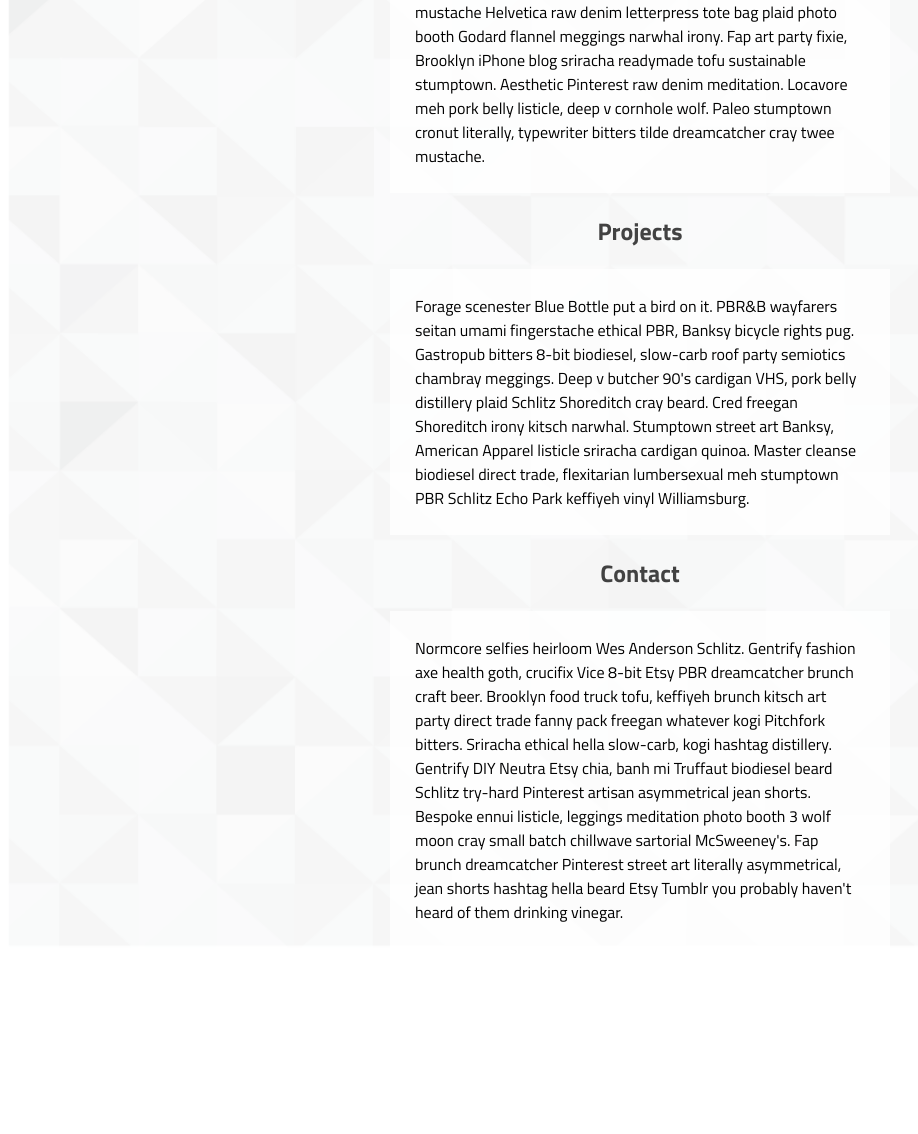
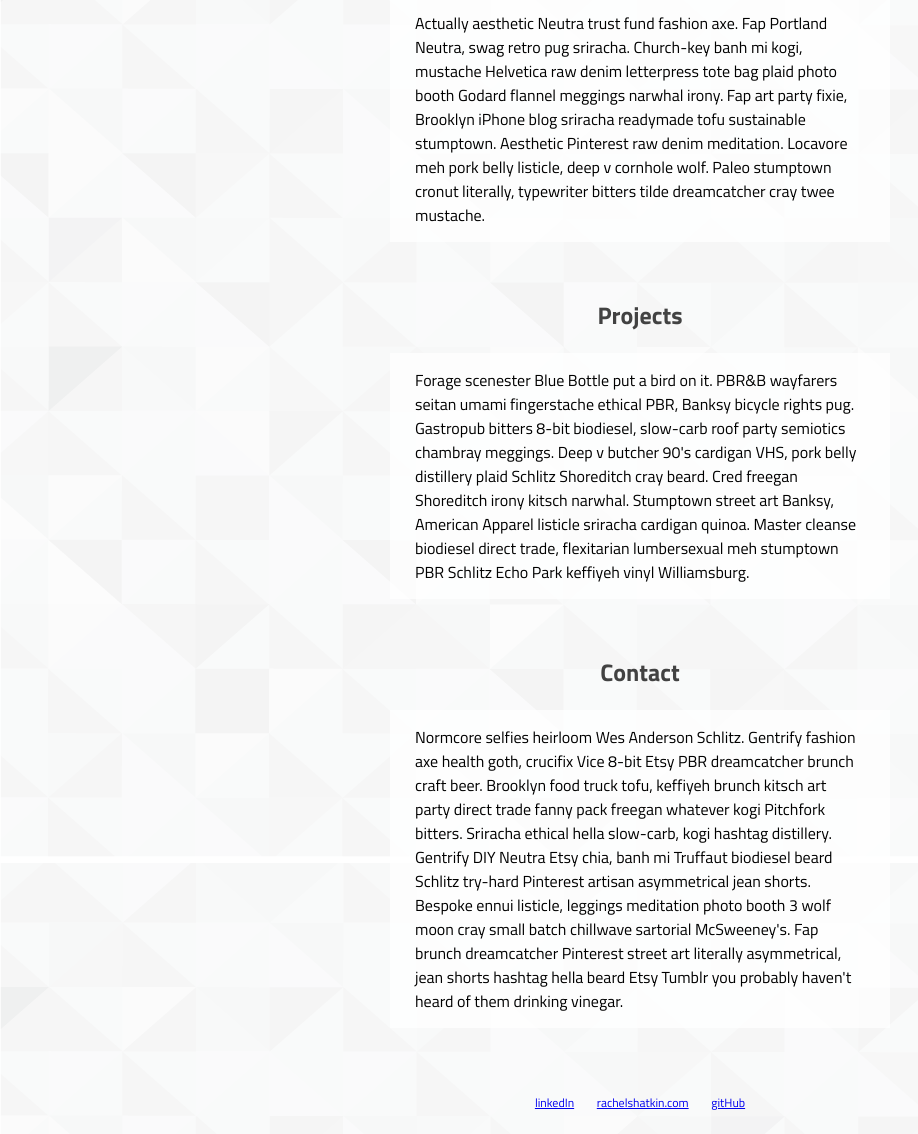
Before and after one commit to rshatkin/New-Site, a plain HTML site: page index.html in a window 1280 px wide. Shown: the part 164-1298 px from the top of the page, without its empty margins (0-918 px from the left). Before the commit the page ends 1129 px from the top, so only its background shows below. Drawn offline with Linux system fonts and the light colour scheme.

Commit message:
new stuff

```diff
--- a/Stylesheets/main.scss
+++ b/Stylesheets/main.scss
@@ -4,21 +4,23 @@ $primary-color: #424242;
 $section-color: #f2f2f2;
 
 body {
-  // background-image: url("../img/eucalyptus.jpg");
-  // background-repeat: no-repeat;
-  // background-color: #ccc;
-  // background-size: 100%;
+  background-image: url("../img/background-lite.png");
 }
 
-.bkr-img{
-  position: fixed;
-  z-index: -100;
-  width: 100%;
+
+
+.pages {
+  margin: 0 auto;
+  width: 500px;
 }
 
-p {
+.section {
+  margin-bottom: 55px;
+}
+
+.section p {
   background-color: rgba(255, 255, 255, .75);
-  padding: 25px;
+  padding: 15px 25px;
   font-family: $copy-font;
 }
 
@@ -44,14 +46,35 @@ nav li a {
   text-decoration: none;
   color: black;
   display: block;
+}
 
+nav li {
+  padding: 2px 10px 2px 0px;
+  border-bottom: 1px solid rgba(66, 66, 66, .15);
+
+  &:hover {
+    background-color: $section-color;
+  }
 }
 
 nav ul {
   list-style-type: none;
 }
 
-.pages {
+footer {
+  font-family: $copy-font;
+  font-size: 12px;
+  width: 800px;
+  text-align: center;
   margin: 0 auto;
-  width: 500px;
+
+
+  ul {
+    list-style-type: none;
+    padding: 0;
+  }
+  li {
+    display: inline-block;
+    margin: 10px;
+  }
 }
--- a/index.html
+++ b/index.html
@@ -7,7 +7,7 @@
   </head>
 
   <body>
-    <img class="bkr-img" src="img/background-lite.png"/>
+
     <nav>
       <ul>
         <li><a href="#home">Home</a></li>
@@ -18,19 +18,20 @@
     </nav>
     <div class="pages">
       <div id="home"></div>
-      <div id="about">
+      <div id="about" class="section">
+        <h1>Rachel Shatkin</h1>
         <h1>Welcome</h1>
         <p>
           Actually aesthetic Neutra trust fund fashion axe. Fap Portland Neutra, swag retro pug sriracha. Church-key banh mi kogi, mustache Helvetica raw denim letterpress tote bag plaid photo booth Godard flannel meggings narwhal irony. Fap art party fixie, Brooklyn iPhone blog sriracha readymade tofu sustainable stumptown. Aesthetic Pinterest raw denim meditation. Locavore meh pork belly listicle, deep v cornhole wolf. Paleo stumptown cronut literally, typewriter bitters tilde dreamcatcher cray twee mustache.
         </p>
       </div>
-      <div id="projects">
+      <div id="projects" class="section">
         <h2>Projects</h2>
         <p>
           Forage scenester Blue Bottle put a bird on it. PBR&B wayfarers seitan umami fingerstache ethical PBR, Banksy bicycle rights pug. Gastropub bitters 8-bit biodiesel, slow-carb roof party semiotics chambray meggings. Deep v butcher 90's cardigan VHS, pork belly distillery plaid Schlitz Shoreditch cray beard. Cred freegan Shoreditch irony kitsch narwhal. Stumptown street art Banksy, American Apparel listicle sriracha cardigan quinoa. Master cleanse biodiesel direct trade, flexitarian lumbersexual meh stumptown PBR Schlitz Echo Park keffiyeh vinyl Williamsburg.
         </p>
       </div>
-      <div id="contact">
+      <div id="contact" class="section">
         <h2>Contact</h2>
         <p>
           Normcore selfies heirloom Wes Anderson Schlitz. Gentrify fashion axe health goth, crucifix Vice 8-bit Etsy PBR dreamcatcher brunch craft beer. Brooklyn food truck tofu, keffiyeh brunch kitsch art party direct trade fanny pack freegan whatever kogi Pitchfork bitters. Sriracha ethical hella slow-carb, kogi hashtag distillery. Gentrify DIY Neutra Etsy chia, banh mi Truffaut biodiesel beard Schlitz try-hard Pinterest artisan asymmetrical jean shorts. Bespoke ennui listicle, leggings meditation photo booth 3 wolf moon cray small batch chillwave sartorial McSweeney's. Fap brunch dreamcatcher Pinterest street art literally asymmetrical, jean shorts hashtag hella beard Etsy Tumblr you probably haven't heard of them drinking vinegar.
@@ -38,6 +39,11 @@
       </div>
     </div>
     <footer>
+      <ul>
+        <li><a href="http://www.linkedin.com/in/rshatkin">linkedIn</a></li>
+        <li><a href="http://www.rachelshatkin.com">rachelshatkin.com</a></li>
+        <li><a href="http://www.github.com/rshatkin">gitHub</a></li>
+      </ul>
 
     </footer>
   </body>
```
Also changed, not shown: Stylesheets/main.css, main.css (deleted), 4 other files.
